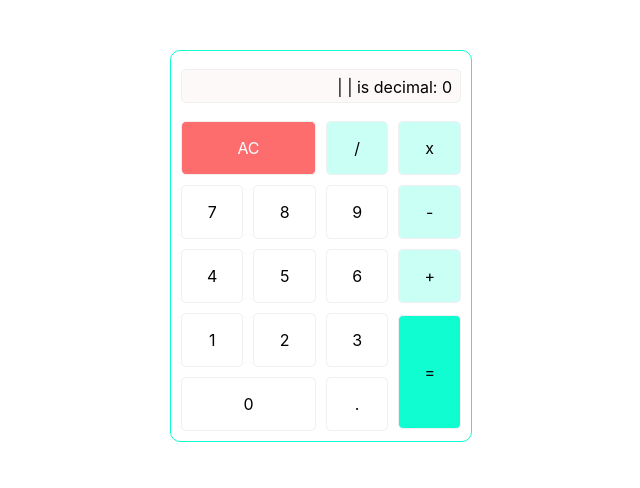
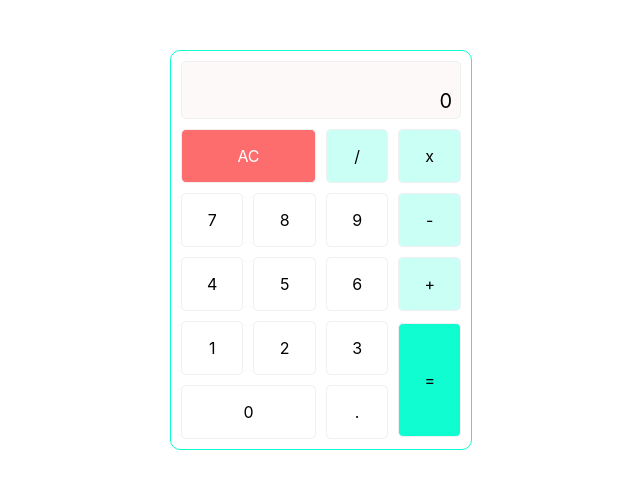
Before and after one commit to pcristov/calculator, a React (Create React App) app: page / in a window 1280 px wide. Shown: the top 488 px of the page, without its empty margins (319-959 px from the left). Built offline with nearby package versions, Linux system fonts and the light colour scheme.

Commit message:
Fix bugs in calculation

```diff
--- a/src/Calculator.js
+++ b/src/Calculator.js
@@ -8,7 +8,7 @@ export default class Calculator extends Component {
 
 	    this.state = {
 		    stack: "",
-		    result: "",
+		    result: "0",
 		    decimal: 0
 	    }
 
@@ -20,6 +20,7 @@ export default class Calculator extends Component {
 	addToStack(e) {
 		const stack = this.state.stack;
 		const operations = ['+', '-', '/', '*'];
+		const operationsExceptSubtraction = ['+', '/', '*'];
 		let input = e.target.innerHTML;
 
 		if(input === 'x') { input = '*' }
@@ -41,15 +42,35 @@ export default class Calculator extends Component {
 		    });
 		}
 
-		if(stack.slice(-1) === '0' && input === '0') {
+		if(stack[stack.length - 1] === '0' && input === '0') {
 			if(!this.state.decimal)	{
 				input = ''
 			}
 		}
 
-		this.setState({
-			stack: stack.concat(input)
-	    });
+		if(operationsExceptSubtraction.includes(input) && stack.length === 0) {
+			input = ""
+		}
+
+		if(operations.includes(stack[stack.length - 1]) && operations.includes(input)) {
+			if(input !== '-' && operationsExceptSubtraction.includes(stack[stack.length - 1])) {
+				this.setState({
+					stack: stack.slice(0, -1) + input
+			    });
+		    }
+		    else {
+			    if(stack[stack.length - 1] !== '-') {
+					this.setState({
+						stack: stack.concat(input)
+				    });
+			    }
+		    }
+		}
+		else {
+			this.setState({
+				stack: stack.concat(input)
+		    });
+	    }
 	}
 
 	equals() {
@@ -57,13 +78,13 @@ export default class Calculator extends Component {
 
 		this.setState({
 			result: eval(stack)
-	    });
+	    }, () => this.setState({ stack: this.state.result.toString() }));
 	}
 
 	clear() {
 		this.setState({
 		    stack: "",
-		    result: ""
+		    result: "0"
 	    });
 	}
 
@@ -78,7 +99,13 @@ export default class Calculator extends Component {
 	render() {
 		return (
 			<div className="wrapper" id="wrapper">
-				<div className="display" id="display">{ this.state.stack } | { this.state.result } | is decimal: { this.state.decimal }</div>
+				<div className="display" id="display">
+					{ this.state.stack }
+					<br />
+					<span id="result">
+						{ this.state.result }
+					</span>
+				</div>
 
 				<div className="clear" id="clear" onClick={ this.clear }>AC</div>
 				<div className="divide" id="divide" onClick={ this.addToStack }>/</div>
```
